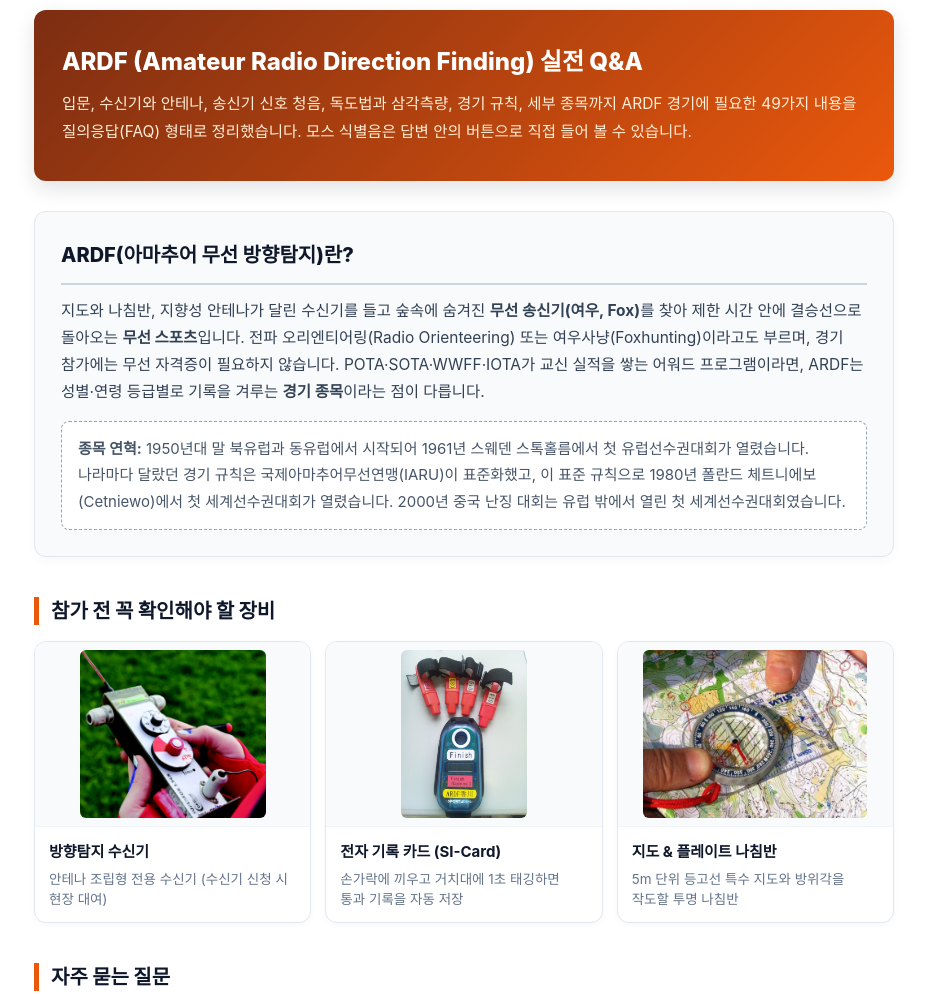
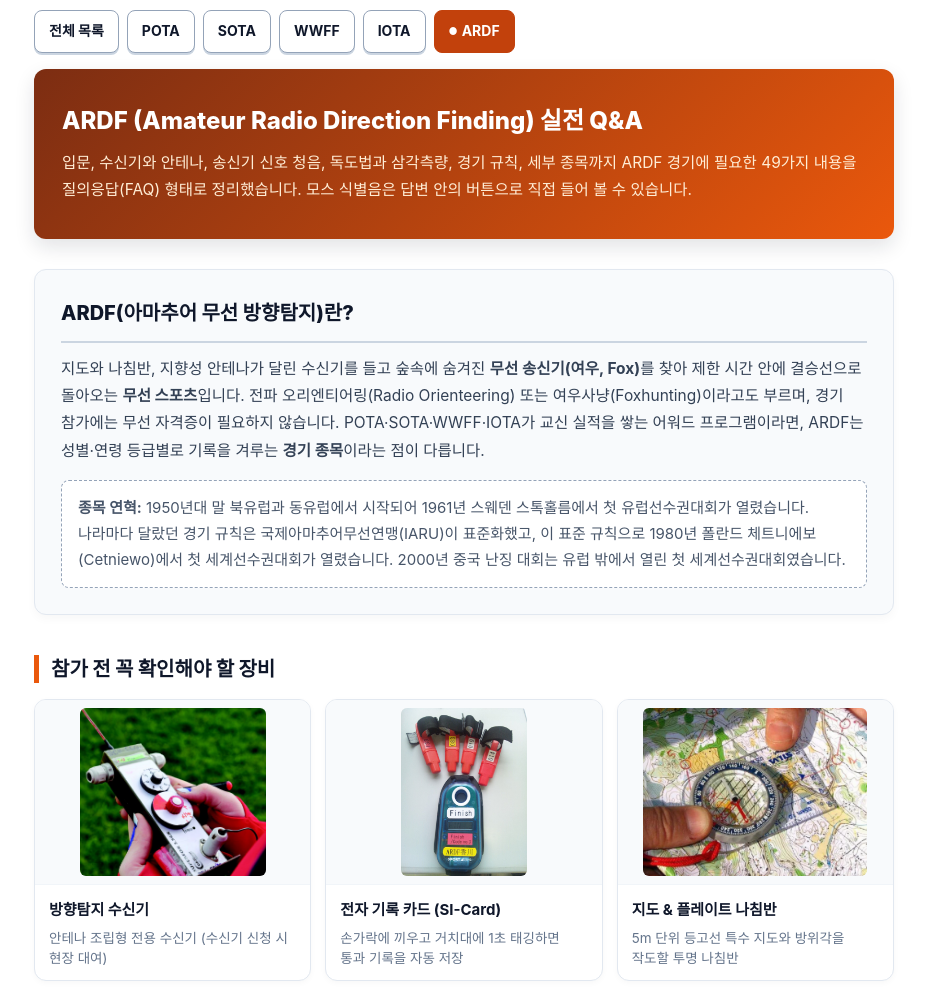
Before and after one commit to kooking0-JH/outdoor-radio-qa, a plain HTML site: page ardf.html in a window 1280 px wide. Shown: the top 994 px of the page, without its empty margins (176-1103 px from the left). Drawn offline with Linux system fonts and the light colour scheme.

Commit message:
Add files via upload

```diff
--- a/ardf.html
+++ b/ardf.html
@@ -9,6 +9,8 @@
 </head>
 <body>
 <main class="qa theme-ardf">
+
+<nav class="qa-nav" aria-label="시리즈 메뉴"><a class="qa-nav-btn" href="index.html">전체 목록</a><a class="qa-nav-btn" href="pota.html">POTA</a><a class="qa-nav-btn" href="sota.html">SOTA</a><a class="qa-nav-btn" href="wwff.html">WWFF</a><a class="qa-nav-btn" href="iota.html">IOTA</a><a class="qa-nav-btn is-current" href="ardf.html" aria-current="page">ARDF</a></nav>
 
 <header class="qa-header">
   <h1>ARDF (Amateur Radio Direction Finding) 실전 Q&amp;A</h1>
--- a/assets/qa.css
+++ b/assets/qa.css
@@ -31,6 +31,24 @@ html, body { margin: 0; padding: 0; background: #ffffff; }
 .qa.theme-iota { --accent-dark:#0c4a6e; --accent:#0284c7; --accent-badge:#0369a1; --accent-soft:#f0f9ff; --accent-line:#bae6fd; --accent-ink:#e0f2fe; }
 .qa.theme-ardf { --accent-dark:#7c2d12; --accent:#ea580c; --accent-badge:#c2410c; --accent-soft:#fff7ed; --accent-line:#fed7aa; --accent-ink:#ffedd5; }
 .qa.theme-hub  { --accent-dark:#1e293b; --accent:#475569; --accent-badge:#334155; --accent-soft:#f8fafc; --accent-line:#cbd5e1; --accent-ink:#e2e8f0; }
+
+/* 0. 시리즈 메뉴 (모든 편 공통) */
+.qa-nav { display: flex; flex-wrap: wrap; gap: 8px; margin: 0 0 16px 0; }
+.qa-nav-btn {
+  display: inline-flex; align-items: center;
+  padding: 8px 14px; border-radius: 8px;
+  background: #ffffff; color: #0f172a;
+  border: 1.5px solid #94a3b8; box-shadow: 0 2px 0 #cbd5e1;
+  font-size: 14px; font-weight: 700; text-decoration: none;
+  transition: background 0.15s, border-color 0.15s;
+}
+.qa-nav-btn:hover { background: #f1f5f9; border-color: #475569; }
+.qa-nav-btn:active { transform: translateY(1px); box-shadow: none; }
+.qa-nav-btn.is-current {
+  background: var(--accent-badge); color: #ffffff; border-color: var(--accent-badge);
+  box-shadow: none; cursor: default;
+}
+.qa-nav-btn.is-current::before { content: '● '; font-size: 10px; margin-right: 4px; }
 
 /* 1. 헤더 */
 .qa-header {
@@ -305,6 +323,7 @@ html, body { margin: 0; padding: 0; background: #ffffff; }
 /* 모바일 */
 @media (max-width: 640px) {
   .qa-header { padding: 24px 20px; margin-bottom: 24px; }
+  .qa-nav-btn { padding: 7px 11px; font-size: 13px; }
   .qa-header h1 { font-size: 21px; }
   .qa-intro { padding: 20px; margin-bottom: 28px; }
   .qa-cat { font-size: 17px; padding: 12px 16px; margin: 28px 0 14px; }
```
Also changed, not shown: index.html (+2 -0 lines), iota.html (+2 -0 lines), pota.html (+2 -0 lines), sota.html (+2 -0 lines), tistory-embed.html (+16 -4 lines), wwff.html (+2 -0 lines).
